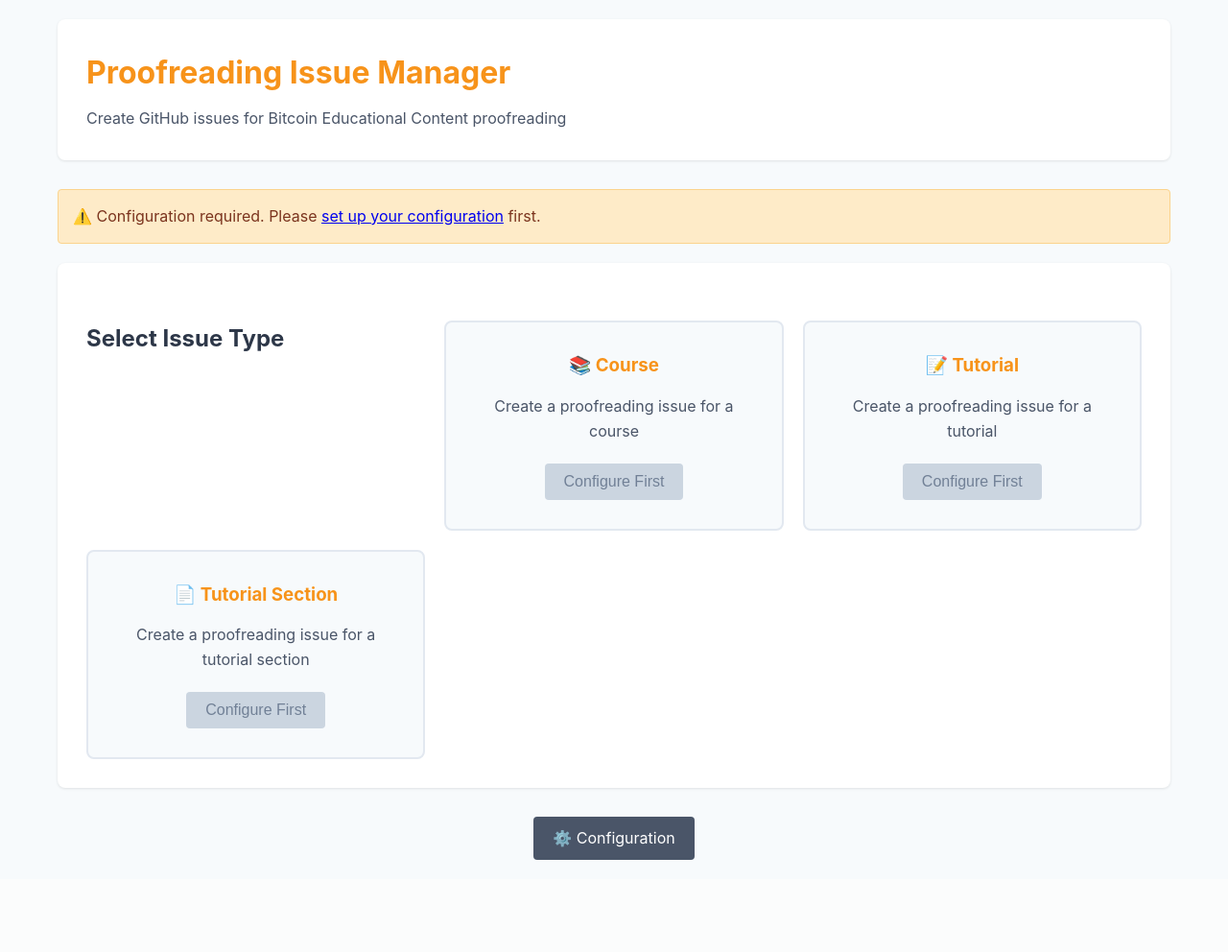
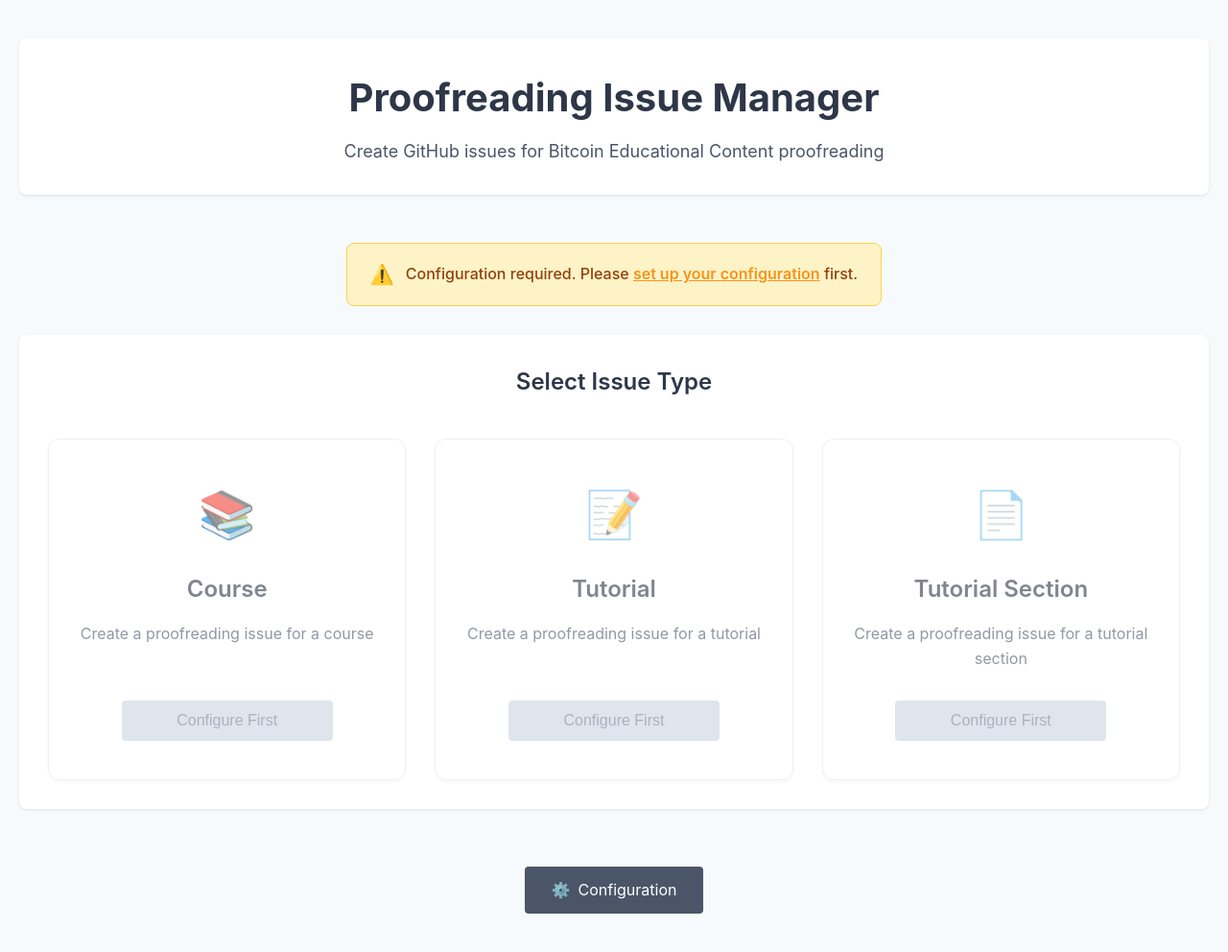
Before and after one commit to PlanB-Network/proofreading_issue_manager, a Flask app: page / in a window 1280 px wide. Shown: the whole page at 96% size. Before the commit the page ends 896 px from the top, so only its background shows below. Run offline with Flask 3, Linux system fonts and the light colour scheme.

Commit message:
enhance homepage UI

```diff
--- a/templates/index.html
+++ b/templates/index.html
@@ -5,26 +5,192 @@
     <meta name="viewport" content="width=device-width, initial-scale=1.0">
     <title>Proofreading Issue Manager</title>
     <link rel="stylesheet" href="{{ url_for('static', filename='css/style.css') }}">
+    <style>
+        /* Enhanced Home Page Styles */
+        body {
+            min-height: 100vh;
+            display: flex;
+            flex-direction: column;
+        }
+
+        .home-container {
+            flex: 1;
+            display: flex;
+            flex-direction: column;
+            max-width: 1400px;
+            width: 100%;
+            margin: 0 auto;
+            padding: 40px 20px;
+        }
+
+        .home-header {
+            text-align: center;
+            margin-bottom: 50px;
+        }
+
+        .home-header h1 {
+            font-size: 2.5rem;
+            font-weight: 700;
+            color: var(--text-color);
+            margin-bottom: 10px;
+        }
+
+        .home-header p {
+            font-size: 1.125rem;
+            color: var(--secondary-color);
+        }
+
+        .issue-types-section {
+            flex: 1;
+            display: flex;
+            flex-direction: column;
+            align-items: center;
+        }
+
+        .issue-types-header {
+            font-size: 1.5rem;
+            font-weight: 600;
+            color: var(--text-color);
+            margin-bottom: 40px;
+            text-align: center;
+        }
+
+        .issue-types-grid {
+            display: grid;
+            grid-template-columns: repeat(auto-fit, minmax(320px, 1fr));
+            gap: 30px;
+            width: 100%;
+            max-width: 1200px;
+        }
+
+        .issue-card {
+            background: white;
+            border-radius: 12px;
+            padding: 40px 30px;
+            box-shadow: 0 2px 4px rgba(0, 0, 0, 0.06);
+            border: 1px solid var(--border-color);
+            transition: all 0.3s ease;
+            display: flex;
+            flex-direction: column;
+            align-items: center;
+            text-align: center;
+        }
+
+        .issue-card:hover:not(.disabled) {
+            transform: translateY(-2px);
+            box-shadow: 0 8px 16px rgba(0, 0, 0, 0.1);
+            border-color: var(--primary-color);
+        }
+
+        .issue-card.disabled {
+            opacity: 0.6;
+            cursor: not-allowed;
+        }
+
+        .issue-card-icon {
+            font-size: 3rem;
+            margin-bottom: 20px;
+        }
+
+        .issue-card h3 {
+            font-size: 1.5rem;
+            font-weight: 600;
+            color: var(--text-color);
+            margin-bottom: 15px;
+        }
+
+        .issue-card p {
+            color: var(--secondary-color);
+            line-height: 1.6;
+            margin-bottom: 30px;
+            flex: 1;
+        }
+
+        .issue-card .btn {
+            width: 100%;
+            max-width: 220px;
+            padding: 12px 24px;
+            font-weight: 500;
+        }
+
+        .config-footer {
+            margin-top: 60px;
+            text-align: center;
+        }
+
+        .config-footer .btn-secondary {
+            background-color: var(--secondary-color);
+            color: white;
+            padding: 12px 28px;
+            font-size: 1rem;
+            display: inline-flex;
+            align-items: center;
+            gap: 8px;
+        }
+
+        .config-footer .btn-secondary:hover {
+            background-color: #3a4556;
+        }
+
+        .alert-banner {
+            max-width: 1200px;
+            margin: 0 auto 30px;
+            padding: 16px 24px;
+            background-color: #fef3c7;
+            border: 1px solid #fcd34d;
+            border-radius: 8px;
+            display: flex;
+            align-items: center;
+            gap: 12px;
+        }
+
+        .alert-banner-icon {
+            font-size: 1.25rem;
+        }
+
+        .alert-banner p {
+            margin: 0;
+            color: #92400e;
+            font-weight: 500;
+        }
+
+        .alert-banner a {
+            color: var(--primary-color);
+            font-weight: 600;
+        }
+
+        @media (max-width: 768px) {
+            .issue-types-grid {
+                grid-template-columns: 1fr;
+            }
+
+            .home-header h1 {
+                font-size: 2rem;
+            }
+        }
+    </style>
 </head>
 <body>
-    <div class="container">
-        <header>
+    <div class="home-container">
+        <header class="home-header">
             <h1>Proofreading Issue Manager</h1>
             <p>Create GitHub issues for Bitcoin Educational Content proofreading</p>
         </header>
 
         {% if not config_complete %}
-        <div class="alert alert-warning">
-            <p>⚠️ Configuration required. Please <a href="{{ url_for('config') }}">set up your configuration</a> first.</p>
+        <div class="alert-banner">
+            <span class="alert-banner-icon">⚠️</span>
+            <p>Configuration required. Please <a href="{{ url_for('config') }}">set up your configuration</a> first.</p>
         </div>
         {% endif %}
 
-        <main>
-            <div class="issue-types">
-                <h2>Select Issue Type</h2>
+        <main class="issue-types-section">
+            <h2 class="issue-types-header">Select Issue Type</h2>
 
-                <div class="type-card" {% if not config_complete %}disabled{% endif %}>
-                    <h3>📚 Course</h3>
+            <div class="issue-types-grid">
+                <div class="issue-card {% if not config_complete %}disabled{% endif %}">
+                    <div class="issue-card-icon">📚</div>
+                    <h3>Course</h3>
                     <p>Create a proofreading issue for a course</p>
                     {% if config_complete %}
                     <a href="{{ url_for('new_course_issue') }}" class="btn btn-primary">Create Course Issue</a>
@@ -33,8 +199,9 @@
                     {% endif %}
                 </div>
 
-                <div class="type-card" {% if not config_complete %}disabled{% endif %}>
-                    <h3>📝 Tutorial</h3>
+                <div class="issue-card {% if not config_complete %}disabled{% endif %}">
+                    <div class="issue-card-icon">📝</div>
+                    <h3>Tutorial</h3>
                     <p>Create a proofreading issue for a tutorial</p>
                     {% if config_complete %}
                     <a href="{{ url_for('new_tutorial_issue') }}" class="btn btn-primary">Create Tutorial Issue</a>
@@ -43,8 +210,9 @@
                     {% endif %}
                 </div>
 
-                <div class="type-card" {% if not config_complete %}disabled{% endif %}>
-                    <h3>📄 Tutorial Section</h3>
+                <div class="issue-card {% if not config_complete %}disabled{% endif %}">
+                    <div class="issue-card-icon">📄</div>
+                    <h3>Tutorial Section</h3>
                     <p>Create a proofreading issue for a tutorial section</p>
                     {% if config_complete %}
                     <a href="{{ url_for('new_tutorial_section_issue') }}" class="btn btn-primary">Create Section Issue</a>
@@ -55,8 +223,11 @@
             </div>
         </main>
 
-        <footer>
-            <a href="{{ url_for('config') }}" class="btn btn-secondary">⚙️ Configuration</a>
+        <footer class="config-footer">
+            <a href="{{ url_for('config') }}" class="btn btn-secondary">
+                <span>⚙️</span>
+                <span>Configuration</span>
+            </a>
         </footer>
     </div>
 </body>
```
